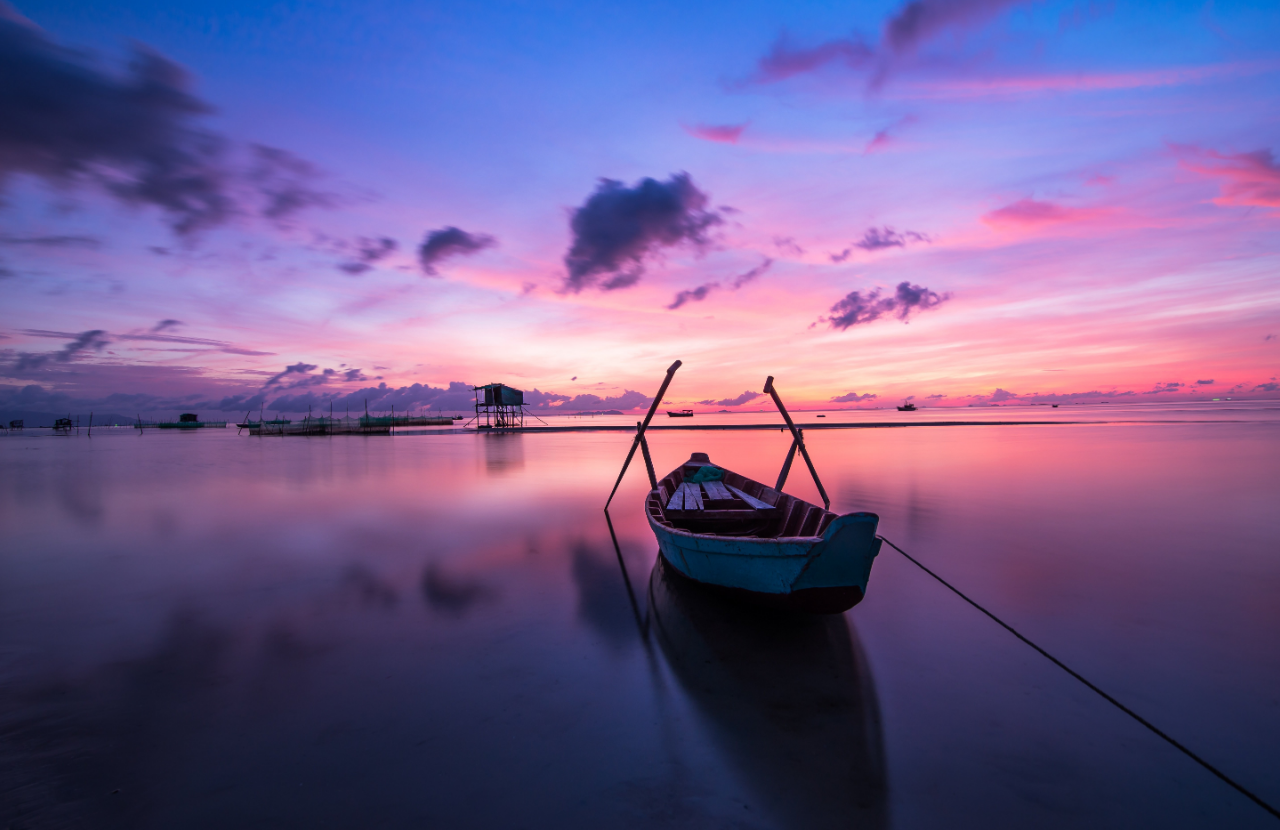
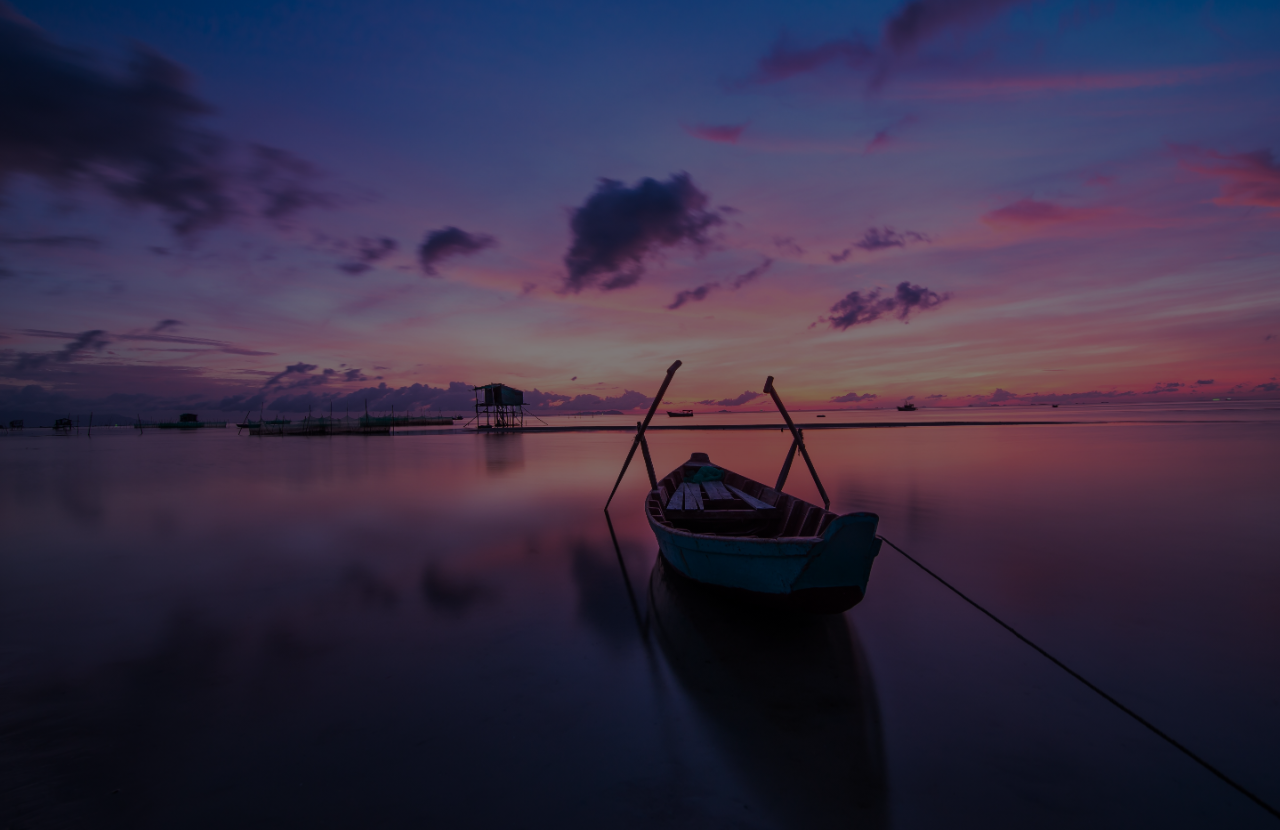
Before and after one commit to Amandeep32/Login_Clone-, a plain HTML site: page index.html in a window 1280 px wide. Shown: the part 42-872 px from the top of the page. Drawn offline with Linux system fonts and the light colour scheme.

Commit message:
Update style.css

```diff
--- a/style.css
+++ b/style.css
@@ -1,12 +1,12 @@
 *{
     margin: 0;
     padding: 0;
-    background-image: url(sunrise-1014712.jpg);
+/*     background-image: url(sunrise-1014712.jpg); */
 
 }
 .main{
     width: 100%;
-/*     background: linear-gradient(to top, rgba(0,0,0,0.5)50%,rgba(0,0,0,0.5)50% ),url(sunrise-1014712.jpg); */
+    background: linear-gradient(to top, rgba(0,0,0,0.5)50%,rgba(0,0,0,0.5)50% ),url(sunrise-1014712.jpg);
     background-position: center;
     background-size: cover;
     height: 109vh;
```
